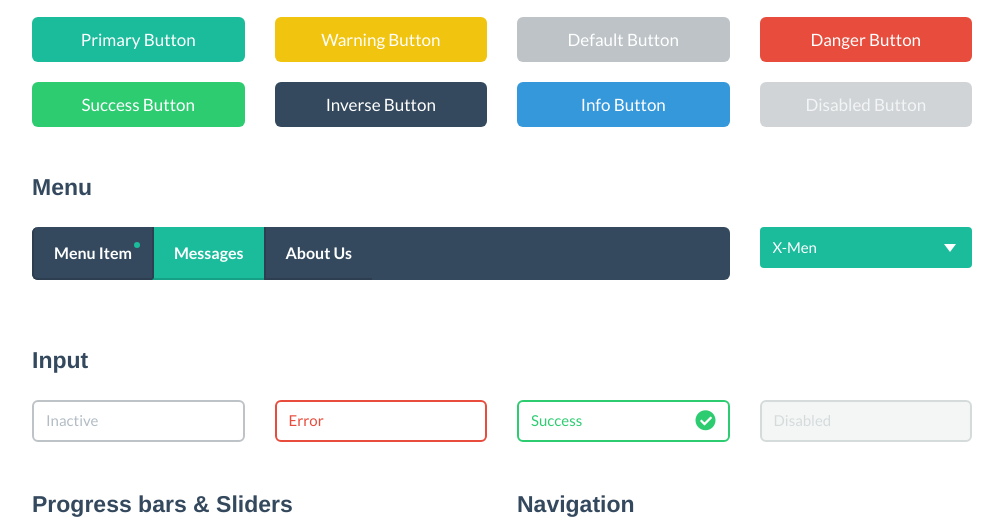
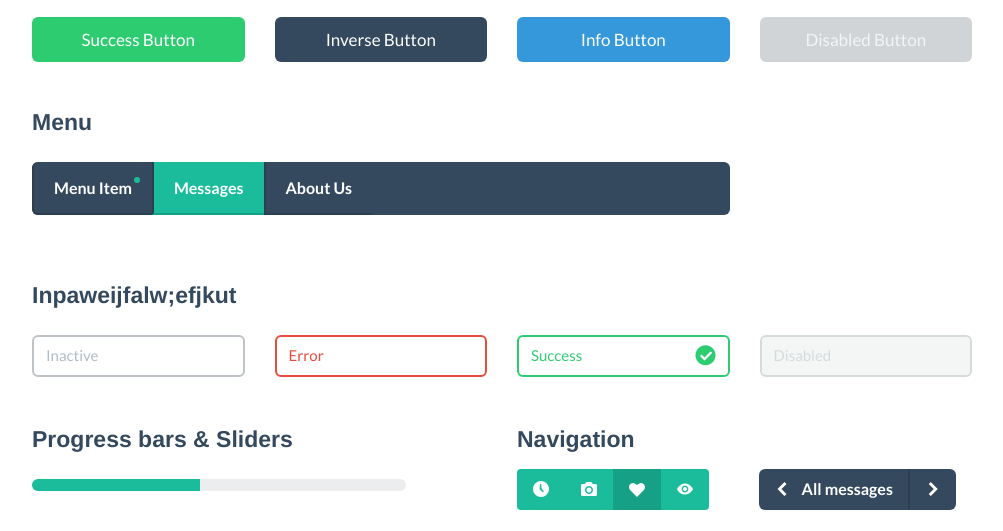
Before and after one commit to LindBalls/test-repository, a website: page _flatUI/index.html in a window 1280 px wide. Shown: the part 697-1228 px from the top of the page, without its empty margins (138-1141 px from the left). Drawn offline with Linux system fonts and the light colour scheme.

Commit message:
index fix

```diff
--- a/_flatUI/index.html
+++ b/_flatUI/index.html
@@ -32,20 +32,7 @@
       <h1 class="demo-section-title">Basic elements</h1>
       <h3 class="demo-panel-title">Buttons</h3>
 
-      <div class="row demo-row">
-        <div class="col-md-3">
-          <a href="#fakelink" class="btn btn-block btn-lg btn-primary">Primary Button</a>
-        </div>
-        <div class="col-md-3">
-          <a href="#fakelink" class="btn btn-block btn-lg btn-warning">Warning Button</a>
-        </div>
-        <div class="col-md-3">
-          <a href="#fakelink" class="btn btn-block btn-lg btn-default">Default Button</a>
-        </div>
-        <div class="col-md-3">
-          <a href="#fakelink" class="btn btn-block btn-lg btn-danger">Danger Button</a>
-        </div>
-      </div> <!-- /row -->
+
 
       <div class="row demo-row">
         <div class="col-md-3">
@@ -104,19 +91,10 @@
             </div><!--/.nav -->
           </div>
         </div>
-        <div class="col-md-3">
-          <select name="herolist" value="X-Men" class="select-block">
-            <option value="0">Choose hero</option>
-            <option value="1">Spider Man</option>
-            <option value="2">Wolverine</option>
-            <option value="3">Captain America</option>
-            <option value="X-Men" selected="selected">X-Men</option>
-            <option value="Crocodile">Crocodile</option>
-          </select>
-        </div>
+
       </div> <!-- /row -->
 
-      <h3 class="demo-panel-title">Input</h3>
+      <h3 class="demo-panel-title">Inpaweijfalw;efjkut</h3>
       <div class="row">
         <div class="col-md-3">
         	<div class="form-group">
```
